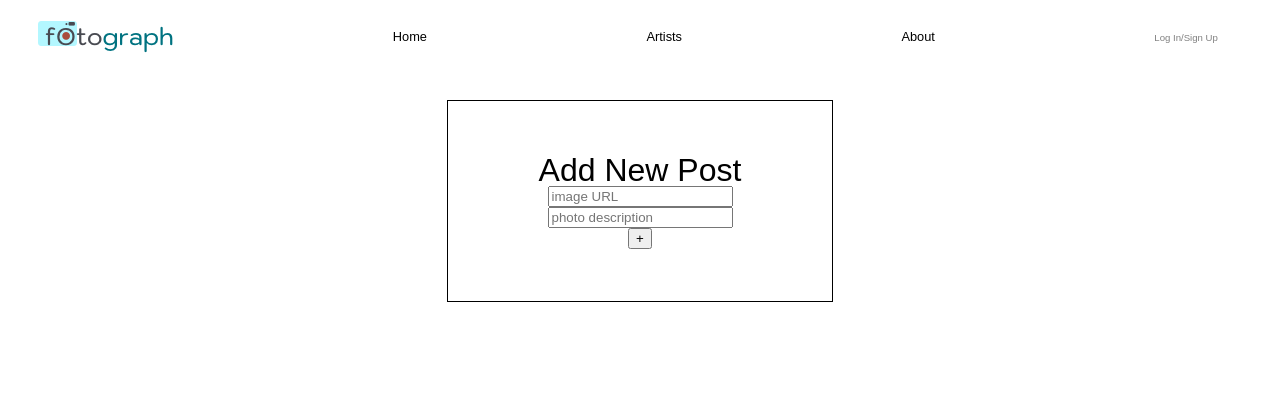
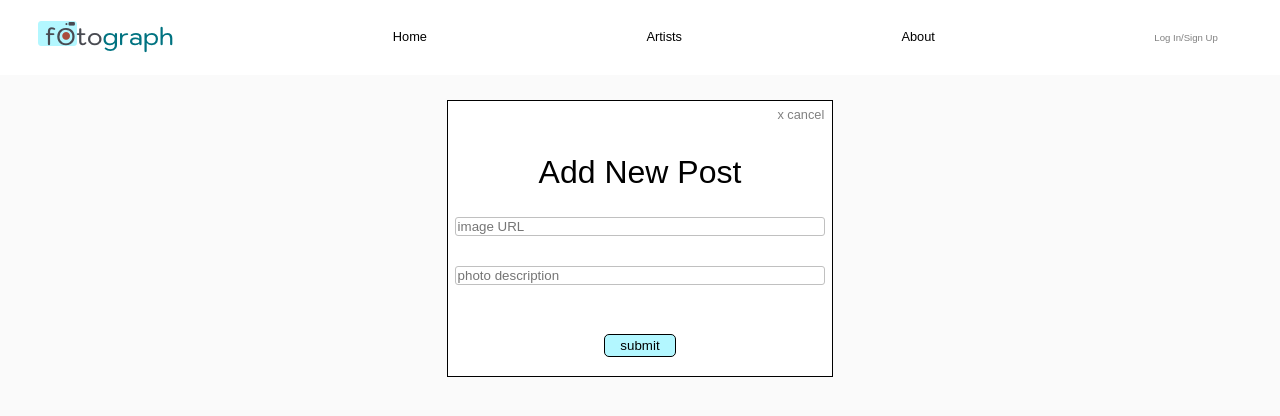
Before and after one commit to art-portfolio-bw/FE-amanda-lane, a React (Create React App) app in the folder fotograph-app/: page /create-post in a window 1280 px wide. Shown: the top 416 px of the page. Built offline with nearby package versions, Linux system fonts and the light colour scheme; a web font is replaced by a local one.

Commit message:
finished styling create post page, will finish building edit and post feature tomorrow

```diff
--- a/fotograph-app/src/actions/index.js
+++ b/fotograph-app/src/actions/index.js
@@ -90,6 +90,7 @@ export const login = creds => dispatch => {
     })
   }
 
+
   export const EDIT_DESCRIPTION_SUCCESS = 'EDIT_DESCRIPTION_SUCCESS';
 
   export const editDescription = (newDescription, id) => dispatch => {
--- a/fotograph-app/src/components/Home/ArtistsPage.scss
+++ b/fotograph-app/src/components/Home/ArtistsPage.scss
@@ -21,8 +21,7 @@
       display: flex;
       flex-direction: column;
       align-items: flex-start;
-      width: 30%;
-      margin: 1%;
+      width: 33%;
     }
 
     .post-header {
--- a/fotograph-app/src/components/Home/Home.scss
+++ b/fotograph-app/src/components/Home/Home.scss
@@ -21,8 +21,7 @@
         display: flex;
         flex-direction: column;
         align-items: flex-start;
-        width: 30%;
-        margin: 1%;
+        width: 33%;
       }
 
       .post-header {
--- a/fotograph-app/src/components/Navigation/NavBar.js
+++ b/fotograph-app/src/components/Navigation/NavBar.js
@@ -22,7 +22,7 @@ function NavBar(props){
             />
             </form> */}
             <NavLink className="nav-links" exact to="/">Home</NavLink>{' '}
-            {props.loggedIn && <NavLink className="nav-links" to="/user"> My Photo Collection</NavLink>}
+            {props.loggedIn && <NavLink className="nav-links" to="/user"> My Posts</NavLink>}
             <NavLink className="nav-links" to="/artists">Artists</NavLink>{' '}
             <NavLink className="nav-links" to="/about">About</NavLink>{' '}
             <div className="log-link-container">
--- a/fotograph-app/src/components/UserProfile/CreateNewPostForm.js
+++ b/fotograph-app/src/components/UserProfile/CreateNewPostForm.js
@@ -1,5 +1,6 @@
 import React from 'react';
 import { connect } from 'react-redux';
+import { Link } from 'react-router-dom';
 
 import { addNewPost } from '../../actions';
 
@@ -32,6 +33,7 @@ class CreateNewPostForm extends React.Component{
         return (
             <div className="create-post-container">
             <form className="create-post-form" onSubmit={this.addNewPost}>
+                    <Link className="cancel-btn" to="/user">x cancel</Link>
                     <h3>Add New Post</h3>
                     <input
                     placeholder="image URL"
@@ -45,7 +47,7 @@ class CreateNewPostForm extends React.Component{
                     value={this.state.description}
                     onChange={this.handleChange}
                     />
-                    <button className="new-post-btn" onClick={this.addNewPost}>+</button>
+                    <button className="new-post-btn" onClick={this.addNewPost}>submit</button>
             </form>
             </div>
 
--- a/fotograph-app/src/components/UserProfile/CreateNewPostForm.scss
+++ b/fotograph-app/src/components/UserProfile/CreateNewPostForm.scss
@@ -1,18 +1,45 @@
 .create-post-container {
-
+    background: #FAFAFA;
+    height: 100vh;
     display: flex;
     justify-content: center;
-    margin-top: 100px;
+    padding-top: 100px;
 
     .create-post-form {
         font-size: 2rem;
         display: flex;
         flex-direction: column;
         width: 30vw;
-    height: 200px;
-    justify-content: center;
+        height: 275px;
+        justify-content: space-between;
         align-items: center;
         border: 1px solid;
+        background: white;
+
+        .cancel-btn {
+            text-decoration: none;
+            color: gray;
+            height: 10px;
+            font-size: 0.8rem;
+            align-self: flex-end;
+            margin: 2%;
         }
 
+        input {
+            border-radius: 3px;
+            border: 1px solid silver;
+            width: 95%;
         }
+
+        .new-post-btn {
+            margin: 5%;
+            border: 1px solid;
+            background: #B3F7FF;
+            padding: 3px 15px;
+            border-radius: 5px;
+        }
+    }
+
+
+
+}
--- a/fotograph-app/src/components/UserProfile/UserHomePage.js
+++ b/fotograph-app/src/components/UserProfile/UserHomePage.js
@@ -37,6 +37,7 @@ class UserHomePage extends React.Component{
                     <img src={photo.src} key={photo.email} alt={photo.fname} className='recent-posts' />
                     <span>
                     <p className="photo-description">{photo.description}</p>
+                    <i class="fas fa-edit"></i>
                     </span>
                     </div>
                     )).reverse()}
--- a/fotograph-app/src/components/UserProfile/UserHomePage.scss
+++ b/fotograph-app/src/components/UserProfile/UserHomePage.scss
@@ -62,6 +62,11 @@
         align-items: flex-start;
         width: 30%;
         margin: 1%;
+
+        span {
+          display: flex;
+          width: 90%;
+        }
       }
 
       .post-header {
```
Lines whose indentation alone changed are shown as unchanged.
